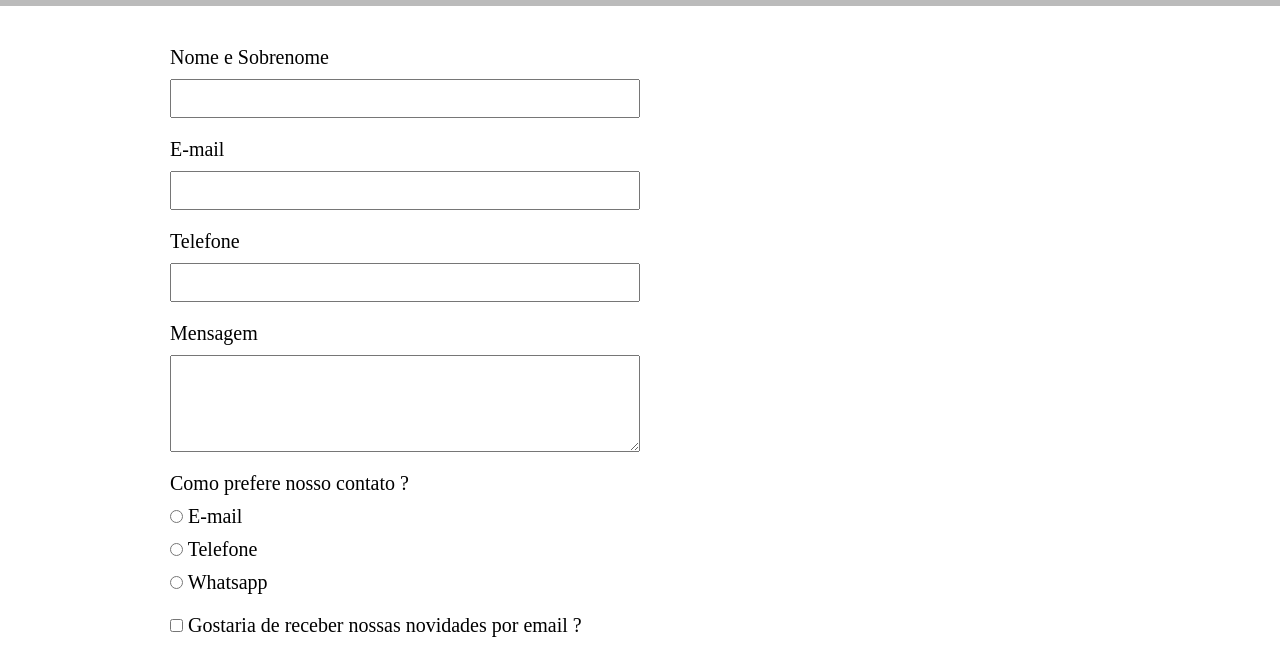
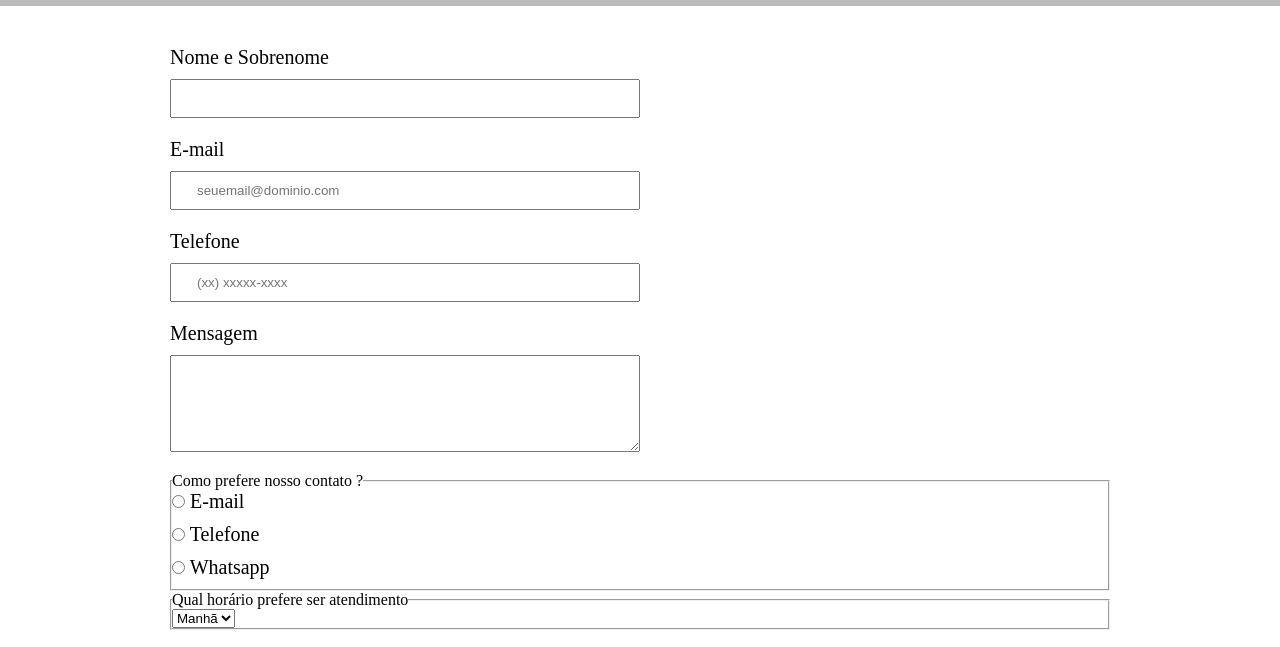
Before and after one commit to Henrique1818/AluraCursos, a plain HTML site: page CursoFrontIII/contato.html in a window 1280 px wide. Shown: the part 292-939 px from the top of the page. Drawn offline with Linux system fonts and the light colour scheme.

Commit message:
Utilizando tags semanticas no formulário

```diff
--- a/CursoFrontIII/contato.html
+++ b/CursoFrontIII/contato.html
@@ -25,19 +25,19 @@
         <main>
             <form>
                 <label for="nomeSobrenome">Nome e Sobrenome</label>
-                <input type="text" id="nomeSobrenome" class="input-padrao">
+                <input type="text" id="nomeSobrenome" class="input-padrao" required>
 
                 <label for="email">E-mail</label>
-                <input type="email" id="email" class="input-padrao">
+                <input type="email" id="email" class="input-padrao" placeholder="seuemail@dominio.com" required>
 
                 <label for="telefone">Telefone</label>
-                <input type="tel" id="telefone" class="input-padrao">
+                <input type="tel" id="telefone" class="input-padrao" placeholder="(xx) xxxxx-xxxx" required>
 
                 <label for="mensagem">Mensagem</label>
-                <textarea cols="55" rows="5" class="input-padrao"></textarea>
+                <textarea cols="55" rows="5" class="input-padrao" required></textarea>
 
-                <div>
-                    <p>Como prefere nosso contato ?</p>
+                <fieldset>
+                    <legend>Como prefere nosso contato ?</legend>
                     <label for="radio-email">
                         <input type="radio" name="contato" value="email" id="radio-email" >
                         E-mail
@@ -52,9 +52,18 @@
                         <input type="radio" name="contato" value="whatsapp" id="radio-whatsapp">
                         Whatsapp
                     </label>
-                </div>
+                </fieldset>
 
-                <label class="checkbox"><input type="checkbox"> Gostaria de receber nossas novidades por email ?</label>
+                <fieldset>
+                    <legend>Qual horário prefere ser atendimento</legend>
+                    <select>
+                        <option>Manhã</option>
+                        <option>Tarde</option>
+                        <option>Noite</option>
+                    </select>
+                </fieldset>
+
+                <label class="checkbox"><input type="checkbox" checked> Gostaria de receber nossas novidades por email ?</label>
 
                 <input type="submit" value="Enviar Formulário">
             </form>
```
